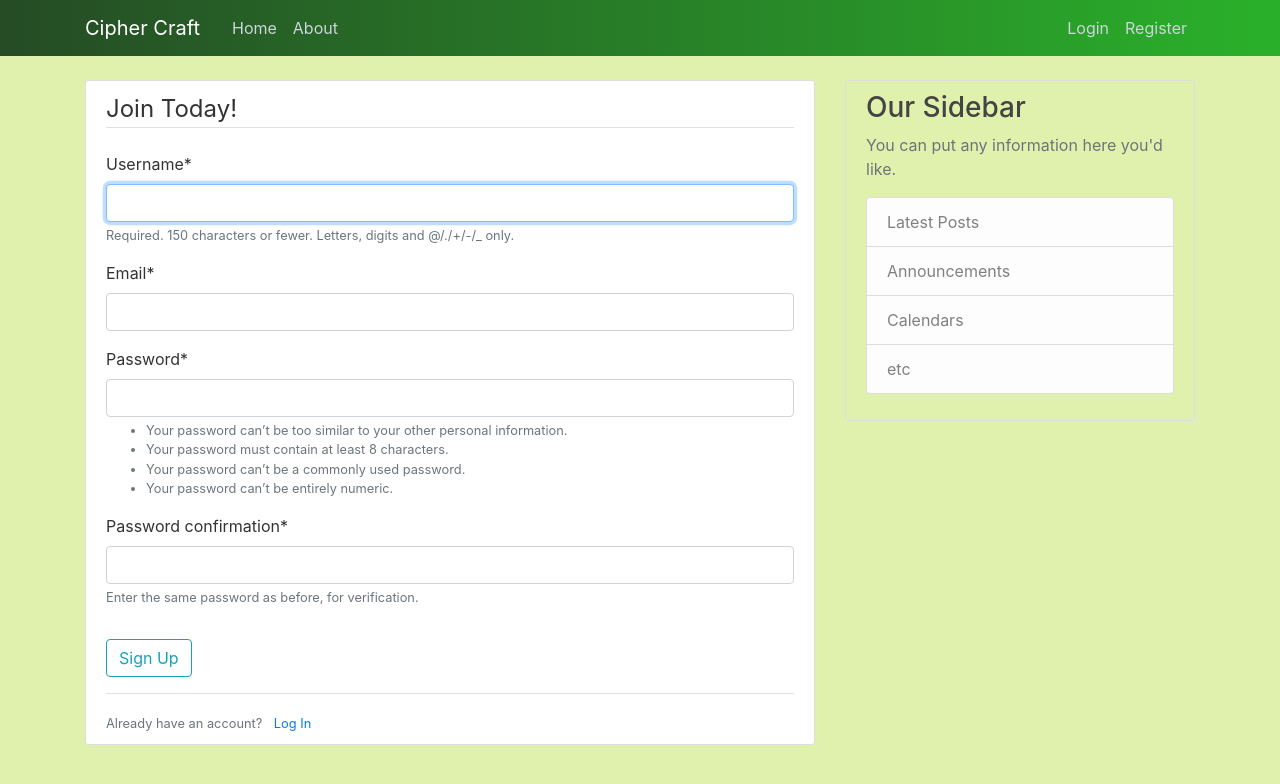
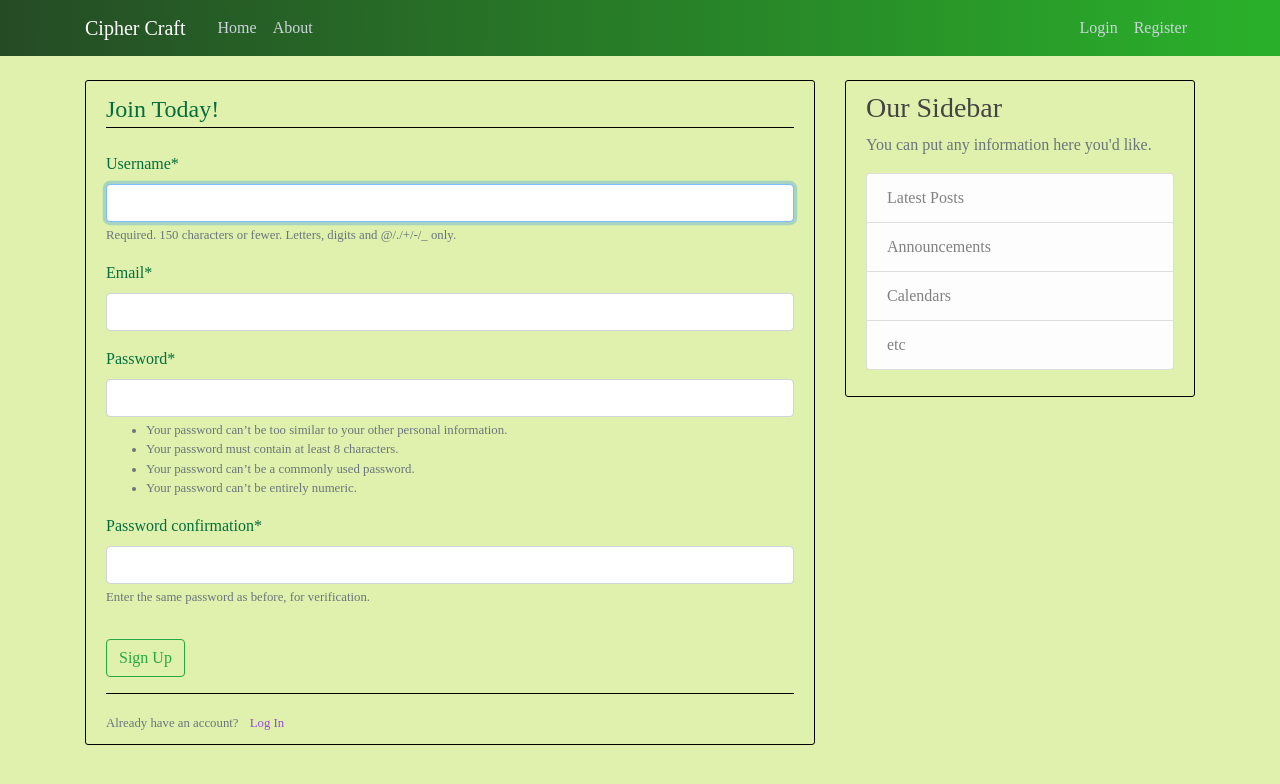
Before and after one commit to KunalDemla/Cipher-Craft, a Django app: page /users/register/ in a window 1280 px wide. Shown: the top 784 px of the page. Run offline with Django 4.2, Linux system fonts and the light colour scheme; some libraries are stand-ins or nearby versions.

Commit message:
Redesigning

```diff
--- a/Cipher_craft/ciphers/templates/ciphers/caesar.html
+++ b/Cipher_craft/ciphers/templates/ciphers/caesar.html
@@ -5,15 +5,15 @@
         <form  method="POST">
             {% csrf_token %}
             <fieldset class="form-group">
-                <legend class="border-bottom mb-4 cipher-heading">
+                <legend class="border-bottom mb-4 bodcol cipher-heading">
                     Caesar Cipher
                 </legend>
                 {{ form|crispy }}
                 <br>
-                <textarea class="mt-10" name="" id="" cols="50" rows="2" disabled>{{output_text}}</textarea>
+                <textarea class="mt-10 form-control" onkeyup="textAreaAdjust(this)" style="overflow:hidden" name="" id="" disabled>{{output_text}}</textarea>
             </fieldset>
             <div class="form-group">
-                <button class="btn btn-outline-info" type="submit">
+                <button class="btn btn-outline-success" type="submit">
                     Encrypt
                 </button>
             </div>
--- a/Cipher_craft/home/static/home/main.css
+++ b/Cipher_craft/home/static/home/main.css
@@ -1,7 +1,10 @@
 body {
     background: #DFF1AC !important;
-    color: #333333;
+    border-color:  #000000 !important;
+    color: #046E3E;
     margin-top: 5rem;
+    font-family: 'NanumMyeongjo';
+    font-style: normal;
   }
 
   h1, h2, h3, h4, h5, h6 {
@@ -10,6 +13,10 @@ body {
 
   ul {
     margin: 0;
+  }
+
+  .bodcol{
+    border-color: #000000 !important;
   }
 
   .bgcol{
@@ -33,9 +40,8 @@ body {
   }
 
   .content-section {
-    background: #ffffff;
     padding: 10px 20px;
-    border: 1px solid #dddddd;
+    border: 1px solid #000000;
     border-radius: 3px;
     margin-bottom: 20px;
   }
@@ -62,7 +68,7 @@ body {
   .article-metadata {
     padding-bottom: 1px;
     margin-bottom: 4px;
-    border-bottom: 1px solid #e3e3e3
+    border-bottom: 1px solid #000000
   }
 
   .article-metadata a:hover {
@@ -100,3 +106,28 @@ body {
     -webkit-font-smoothing: antialiased;
     /* line-height: 104px; */
   }
+
+  a:link {
+    color: rgb(147, 76, 213);
+  }
+
+  /* visited link */
+  a:visited {
+    color: rgb(147, 76, 213);
+  }
+
+  /* mouse over link */
+  a:hover {
+    color: rgb(62, 193, 50);
+  }
+
+  /* selected link */
+  a:active {
+    color: rgb(255, 0, 0);
+  }
+
+  textarea {
+    min-height: 60px;
+    overflow-y: auto;
+    word-wrap:break-word
+    }
--- /dev/null
+++ b/Cipher_craft/home/static/home/main.js
@@ -0,0 +1,4 @@
+function textAreaAdjust(element) {
+    element.style.height = "1px";
+    element.style.height = (25+element.scrollHeight)+"px";
+  }
--- a/Cipher_craft/home/templates/home/base.html
+++ b/Cipher_craft/home/templates/home/base.html
@@ -74,7 +74,7 @@
               </div>
             </div>
           </main>
-
+          <script src="{% static 'home/main.js'%}"></script>
         <script src="https://code.jquery.com/jquery-3.2.1.slim.min.js" integrity="sha384-KJ3o2DKtIkvYIK3UENzmM7KCkRr/rE9/Qpg6aAZGJwFDMVNA/GpGFF93hXpG5KkN" crossorigin="anonymous"></script>
         <script src="https://cdn.jsdelivr.net/npm/popper.js@1.12.9/dist/umd/popper.min.js" integrity="sha384-ApNbgh9B+Y1QKtv3Rn7W3mgPxhU9K/ScQsAP7hUibX39j7fakFPskvXusvfa0b4Q" crossorigin="anonymous"></script>
         <script src="https://cdn.jsdelivr.net/npm/bootstrap@4.0.0/dist/js/bootstrap.min.js" integrity="sha384-JZR6Spejh4U02d8jOt6vLEHfe/JQGiRRSQQxSfFWpi1MquVdAyjUar5+76PVCmYl" crossorigin="anonymous"></script>
--- a/Cipher_craft/users/templates/users/login.html
+++ b/Cipher_craft/users/templates/users/login.html
@@ -5,19 +5,19 @@
         <form method="POST">
             {% csrf_token %}
             <fieldset class="form-group">
-                <legend class="border-bottom mb-4">
+                <legend class="border-bottom bodcol mb-4">
                     Log In!
                 </legend>
                 {{form|crispy}}
             </fieldset>
             <div class="form-group">
-                <button class="btn btn-outline-info" type="submit">Login</button>
+                <button class="btn btn-outline-success" type="submit">Login</button>
                 <small class="text-muted ml-2">
                     <a href="#">Forgot password?</a>
                 </small>
             </div>
         </form>
-        <div class="border-top pt-3">
+        <div class="border-top bodcol pt-3">
             <small class="text-muted">Don't have an account? <a href="{%url 'user_register'%}" class="ml-2">Signup</a> </small>
         </div>
     </div>
--- a/Cipher_craft/users/templates/users/register.html
+++ b/Cipher_craft/users/templates/users/register.html
@@ -5,16 +5,16 @@
         <form method="POST">
             {% csrf_token %}
             <fieldset class="form-group">
-                <legend class="border-bottom mb-4">
+                <legend class="border-bottom bodcol mb-4">
                     Join Today!
                 </legend>
                 {{form|crispy}}
             </fieldset>
             <div class="form-group">
-                <button class="btn btn-outline-info" type="submit">Sign Up</button>
+                <button class="btn btn-outline-success" type="submit">Sign Up</button>
             </div>
         </form>
-        <div class="border-top pt-3">
+        <div class="border-top bodcol pt-3">
             <small class="text-muted">Already have an account? <a href="{%url 'user_login'%}" class="ml-2">Log In</a> </small>
         </div>
     </div>
```
